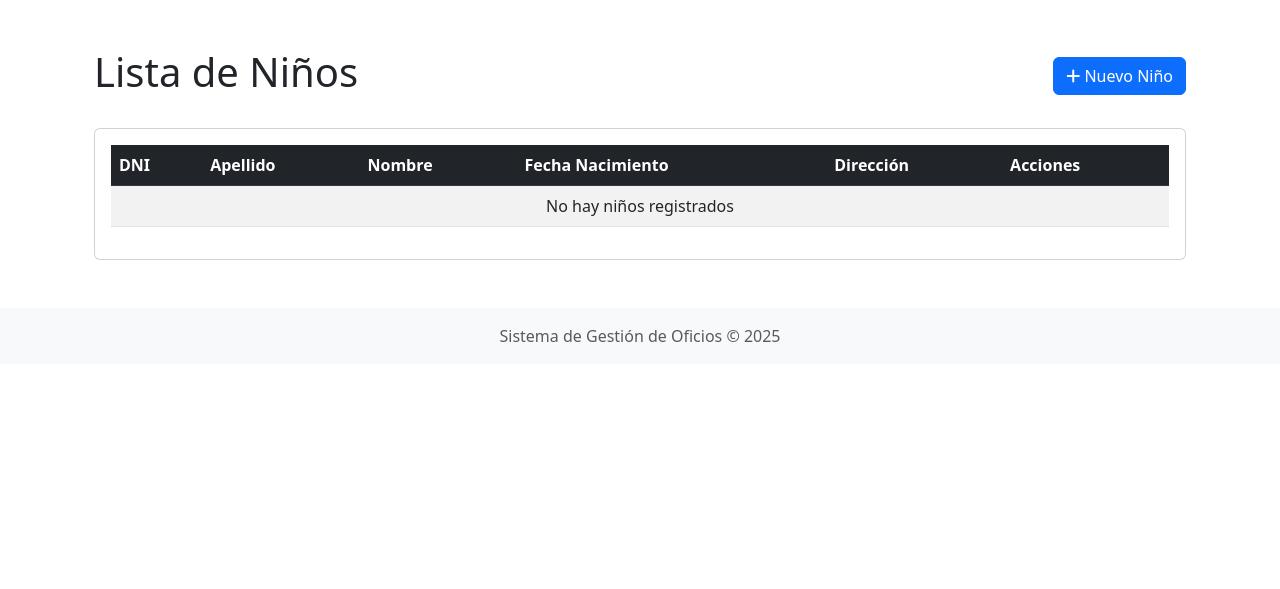
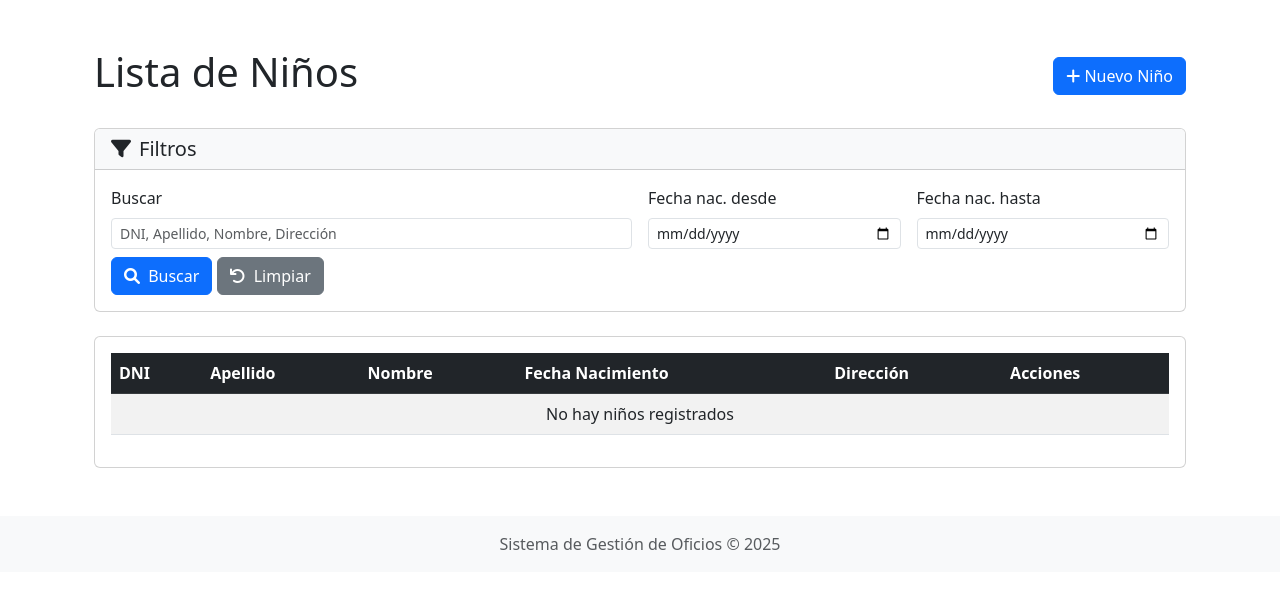
Before and after one commit to orquera10/proyecto_oficios, a Django app: page /personas/ninos/ in a window 1280 px wide. Shown: the part 56-645 px from the top of the page. Run offline with Django 5.2, Linux system fonts and the light colour scheme; data that the repository does not hold is empty; parts of the project's set-up code (start-up, migrations or seed data) failed here and were passed over; some libraries are stand-ins or nearby versions.

Commit message:
feat: se agregaron filtros para niños

```diff
--- /dev/null
+++ b/personas/filters.py
@@ -0,0 +1,49 @@
+import django_filters
+from django import forms
+from django.db.models import Q
+from .models import Nino
+
+class NinoFilter(django_filters.FilterSet):
+    # Búsqueda general en múltiples campos
+    busqueda = django_filters.CharFilter(
+        method='filtro_busqueda',
+        label='Buscar',
+        widget=forms.TextInput(attrs={
+            'class': 'form-control form-control-sm',
+            'placeholder': 'DNI, Apellido, Nombre, Dirección'
+        })
+    )
+
+    # Rango de fecha de nacimiento
+    fecha_desde = django_filters.DateFilter(
+        field_name='fecha_nac',
+        lookup_expr='gte',
+        label='Fecha nac. desde',
+        widget=forms.DateInput(attrs={
+            'type': 'date',
+            'class': 'form-control form-control-sm',
+        })
+    )
+    fecha_hasta = django_filters.DateFilter(
+        field_name='fecha_nac',
+        lookup_expr='lte',
+        label='Fecha nac. hasta',
+        widget=forms.DateInput(attrs={
+            'type': 'date',
+            'class': 'form-control form-control-sm',
+        })
+    )
+
+    class Meta:
+        model = Nino
+        fields = ['busqueda', 'fecha_desde', 'fecha_hasta']
+
+    def filtro_busqueda(self, queryset, name, value):
+        if value:
+            return queryset.filter(
+                Q(dni__icontains=value) |
+                Q(apellido__icontains=value) |
+                Q(nombre__icontains=value) |
+                Q(direccion__icontains=value)
+            ).distinct()
+        return queryset
--- a/personas/templates/personas/nino_list.html
+++ b/personas/templates/personas/nino_list.html
@@ -9,6 +9,36 @@
         <a href="{% url 'personas:nino_create' %}" class="btn btn-primary">
             <i class="fas fa-plus"></i> Nuevo Niño
         </a>
+    </div>
+
+    <div class="card mb-4">
+        <div class="card-header bg-light">
+            <h5 class="mb-0"><i class="fas fa-filter me-2"></i>Filtros</h5>
+        </div>
+        <div class="card-body">
+            <form method="get" class="row g-3">
+                <div class="col-md-6">
+                    <label for="{{ filter.form.busqueda.id_for_label }}" class="form-label">{{ filter.form.busqueda.label }}</label>
+                    {{ filter.form.busqueda }}
+                </div>
+                <div class="col-md-3">
+                    <label for="{{ filter.form.fecha_desde.id_for_label }}" class="form-label">{{ filter.form.fecha_desde.label }}</label>
+                    {{ filter.form.fecha_desde }}
+                </div>
+                <div class="col-md-3">
+                    <label for="{{ filter.form.fecha_hasta.id_for_label }}" class="form-label">{{ filter.form.fecha_hasta.label }}</label>
+                    {{ filter.form.fecha_hasta }}
+                </div>
+                <div class="col-12 mt-2">
+                    <button type="submit" class="btn btn-primary">
+                        <i class="fas fa-search me-1"></i> Buscar
+                    </button>
+                    <a href="{% url 'personas:nino_list' %}" class="btn btn-secondary">
+                        <i class="fas fa-undo me-1"></i> Limpiar
+                    </a>
+                </div>
+            </form>
+        </div>
     </div>
 
     <div class="card">
--- a/personas/views.py
+++ b/personas/views.py
@@ -4,6 +4,7 @@ from django.contrib import messages
 from django.contrib.messages.views import SuccessMessageMixin
 from django.utils.translation import gettext_lazy as _
 from django.db.models import Q
+from .filters import NinoFilter
 from oficios.models import Oficio
 from oficios.filters import OficioFilter
 from .models import Nino, Parte
@@ -16,6 +17,16 @@ class NinoListView(ListView):
     context_object_name = 'ninos'
     paginate_by = 10
     ordering = ['apellido', 'nombre']
+
+    def get_queryset(self):
+        base_qs = super().get_queryset().order_by('apellido', 'nombre')
+        self.filterset = NinoFilter(self.request.GET, queryset=base_qs)
+        return self.filterset.qs
+
+    def get_context_data(self, **kwargs):
+        context = super().get_context_data(**kwargs)
+        context['filter'] = getattr(self, 'filterset', NinoFilter(self.request.GET, queryset=self.get_queryset()))
+        return context
 
 class NinoCreateView(SuccessMessageMixin, CreateView):
     model = Nino
```
